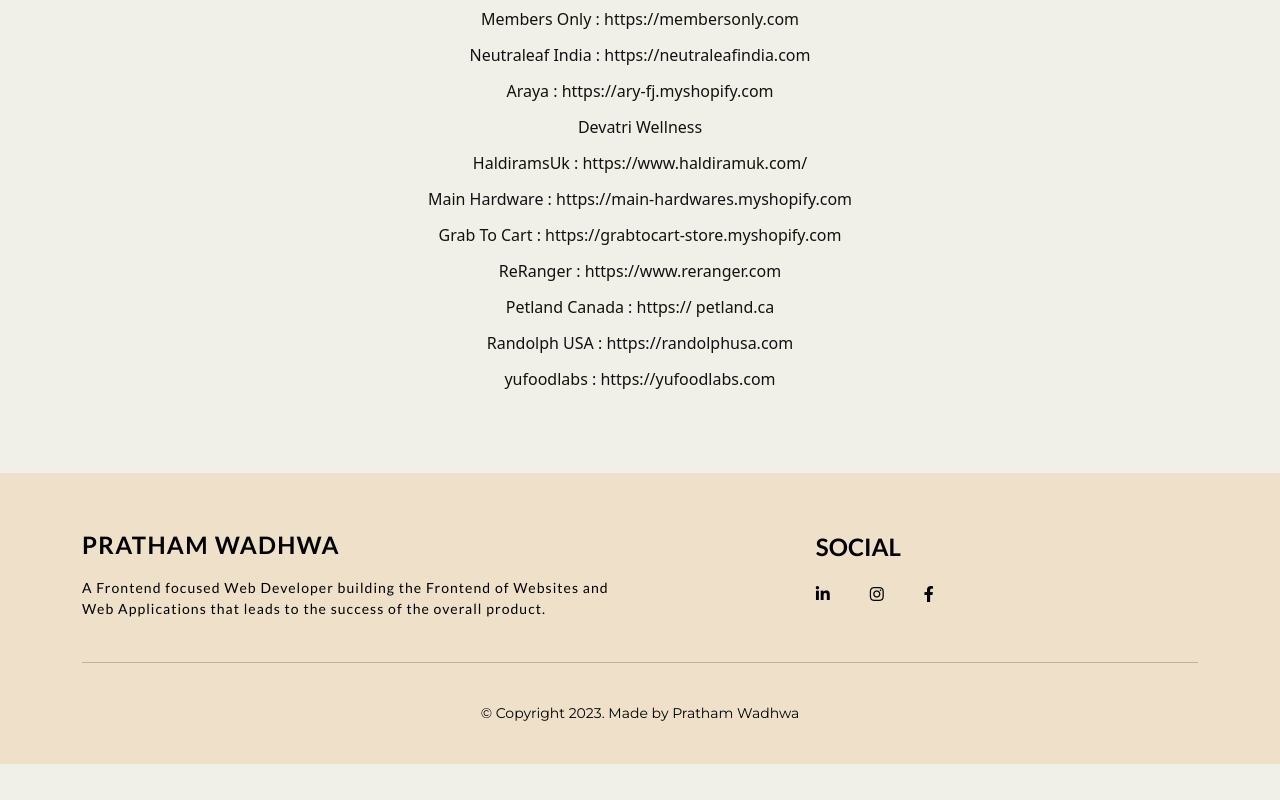
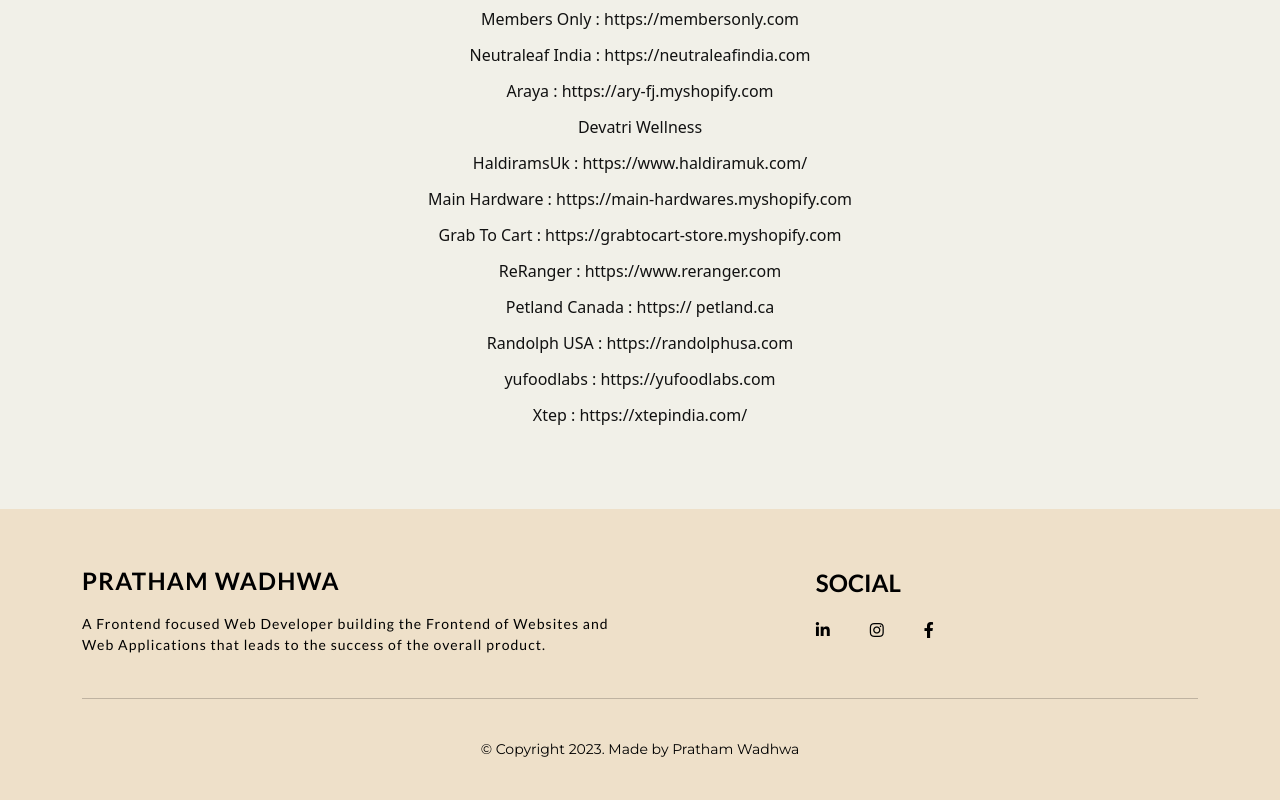
Before and after one commit to wadhwapratham/prathamwadhwa, a Next.js app: page /project in a window 1280 px wide. Shown: the part 905-1705 px from the top of the page. Before the commit the page ends 1669 px from the top, so only its background shows below. Built offline with nearby package versions, Linux system fonts and the light colour scheme; some icons are missing.

Commit message:
xtep update

```diff
--- a/pages/project.js
+++ b/pages/project.js
@@ -38,6 +38,7 @@ export default function Project(){
                             <li><a href="https:// petland.ca">Petland Canada : https:// petland.ca</a></li>
                             <li><a href="https://randolphusa.com">Randolph USA : https://randolphusa.com</a></li>
                             <li><a href="https://yufoodlabs.com">yufoodlabs : https://yufoodlabs.com</a></li>
+                            <li><a href="https://xtepindia.com/">Xtep : https://xtepindia.com/</a></li>
                         </ul>
                     </div>
                 </section>
```
